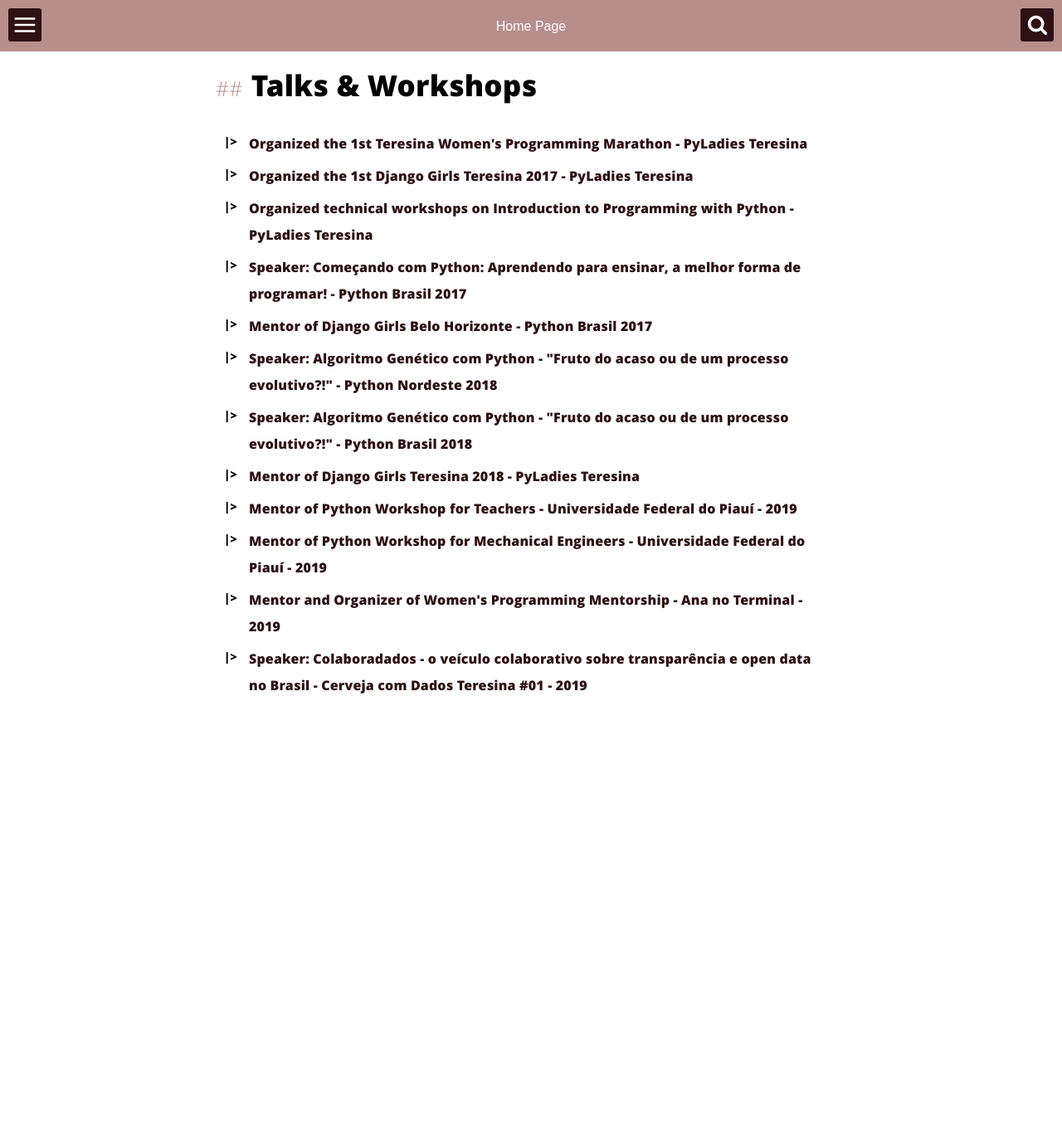
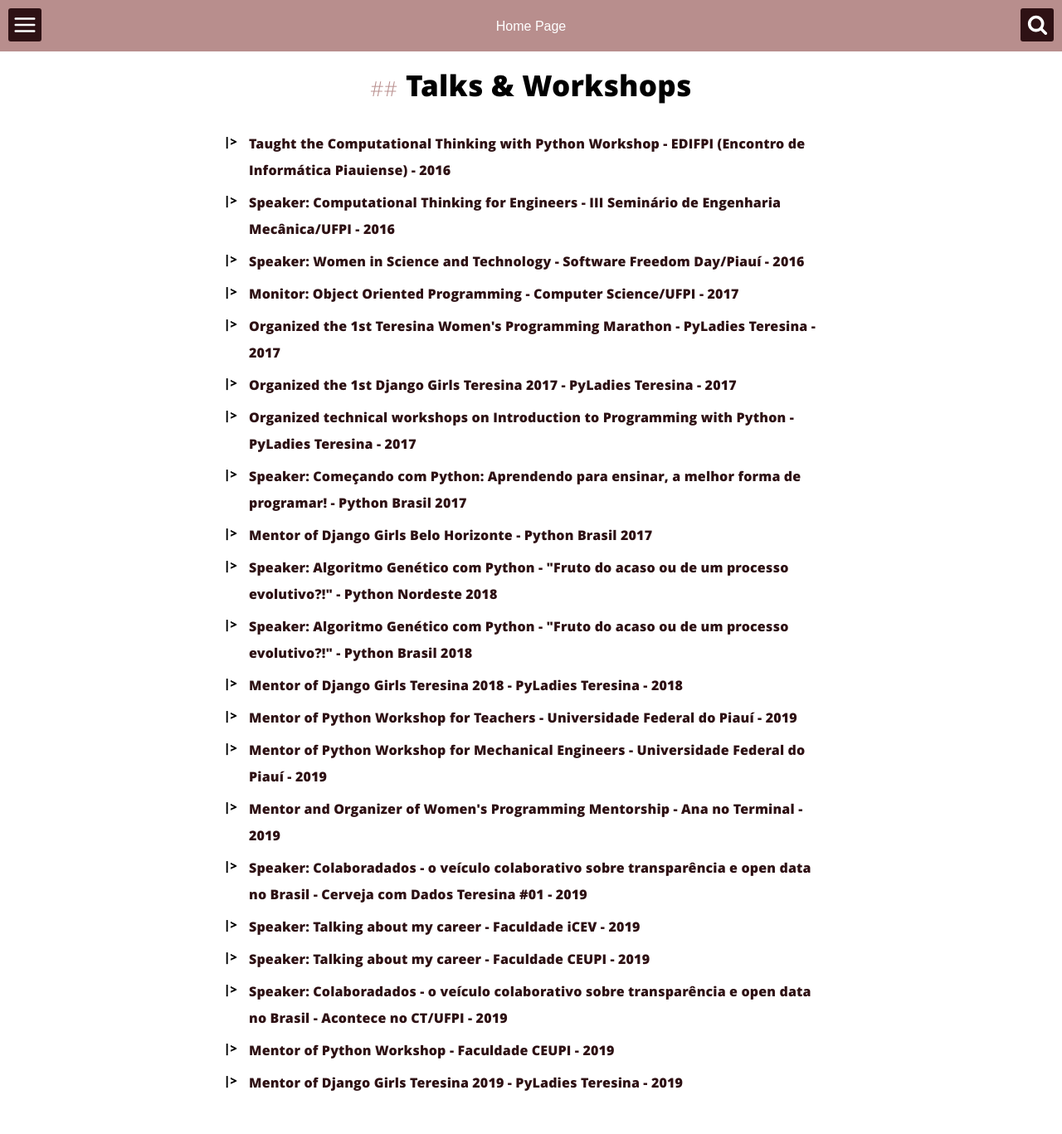
Before and after one commit to anapauladsmendes/anapauladsmendes.github.io, a Jekyll site: the page built from talks-workshops.html, in a window 1280 px wide. Shown: the whole page at 83% size. Built offline with Jekyll 4.4.1, drawn with Linux system fonts in a browser that asks for light colours; before the commit the page ends 900 px from its top, so only the background shows below that.

Commit message:
Update talks & workshops

```diff
--- a/assets/css/main.css
+++ b/assets/css/main.css
@@ -1113,6 +1113,7 @@
 .post-content h2 {
 	font-size: 1.375rem;
 	line-height: 1.4;
+	text-align: center;
 }
 
 .post-content h2:before {
--- a/talks-workshops.html
+++ b/talks-workshops.html
@@ -8,18 +8,38 @@
 <div class="aboutme">
   <ul class="recent">
     <li>
+      <a title="Open the link" href="">
+        <p itemprop="name">Taught the Computational Thinking with Python Workshop - EDIFPI (Encontro de Informática Piauiense) - 2016</p>
+      </a>
+    </li>
+    <li>
+      <a title="Open the link" href="">
+        <p itemprop="name">Speaker: Computational Thinking for Engineers - III Seminário de Engenharia Mecânica/UFPI - 2016</p>
+      </a>
+    </li>
+    <li>
+      <a title="Open the link" href="">
+        <p itemprop="name">Speaker: Women in Science and Technology - Software Freedom Day/Piauí - 2016</p>
+      </a>
+    </li>
+    <li>
+      <a title="Open the link" href="">
+        <p itemprop="name">Monitor: Object Oriented Programming - Computer Science/UFPI - 2017</p>
+      </a>
+    </li>
+    <li>
       <a title="Open the link" href="https://pyladiesteresina.github.io/">
-        <p itemprop="name">Organized the 1st Teresina Women's Programming Marathon - PyLadies Teresina</p>
+        <p itemprop="name">Organized the 1st Teresina Women's Programming Marathon - PyLadies Teresina - 2017</p>
       </a>
     </li>
     <li>
       <a title="Open the link" href="https://djangogirls.org/teresina/">
-        <p itemprop="name">Organized the 1st Django Girls Teresina 2017 - PyLadies Teresina</p>
+        <p itemprop="name">Organized the 1st Django Girls Teresina 2017 - PyLadies Teresina - 2017</p>
       </a>
     </li>
     <li>
       <a title="Open the link" href="https://pyladiesteresina.github.io/">
-        <p itemprop="name">Organized technical workshops on Introduction to Programming with Python - PyLadies Teresina</p>
+        <p itemprop="name">Organized technical workshops on Introduction to Programming with Python - PyLadies Teresina - 2017</p>
       </a>
     </li>
     <li>
@@ -44,7 +64,7 @@
     </li>
     <li>
       <a title="Open the link" href="https://djangogirls.org/teresina/">
-        <p itemprop="name">Mentor of Django Girls Teresina 2018 - PyLadies Teresina</p>
+        <p itemprop="name">Mentor of Django Girls Teresina 2018 - PyLadies Teresina - 2018</p>
       </a>
     </li>
     <li>
@@ -67,5 +87,30 @@
         <p itemprop="name">Speaker: Colaboradados - o veículo colaborativo sobre transparência e open data no Brasil - Cerveja com Dados Teresina #01 - 2019</p>
       </a>
     </li>
+    <li>
+      <a title="Open the link" href="">
+        <p itemprop="name">Speaker: Talking about my career - Faculdade iCEV - 2019</p>
+      </a>
+    </li>
+    <li>
+      <a title="Open the link" href="">
+        <p itemprop="name">Speaker: Talking about my career - Faculdade CEUPI - 2019</p>
+      </a>
+    </li>
+    <li>
+      <a title="Open the link" href="">
+        <p itemprop="name">Speaker: Colaboradados - o veículo colaborativo sobre transparência e open data no Brasil - Acontece no CT/UFPI - 2019</p>
+      </a>
+    </li>
+    <li>
+      <a title="Open the link" href="">
+        <p itemprop="name">Mentor of Python Workshop - Faculdade CEUPI - 2019</p>
+      </a>
+    </li>
+    <li>
+      <a title="Open the link" href="https://djangogirls.org/teresina/">
+        <p itemprop="name">Mentor of Django Girls Teresina 2019 - PyLadies Teresina - 2019</p>
+      </a>
+    </li>
   </ul>
 </div>
```
